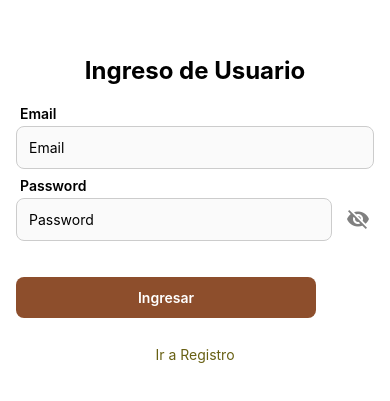
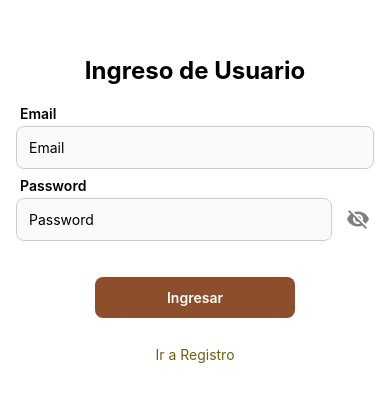
Before and after one commit to nespidev/proyecto-des-app, a React Native app: screen /Home in a window 390 px wide. Shown: the part 213-614 px from the top of the page. Built offline with nearby package versions, Linux system fonts and the light colour scheme.

Commit message:
centrado boton login

```diff
--- a/app/auth/screens/login.tsx
+++ b/app/auth/screens/login.tsx
@@ -80,7 +80,7 @@ export default function Login() {
                 </View>
                 {errors.password && touched.password && <Text style={styles.error}>{errors.password}</Text>}
 
-                <View style={{ marginTop: 20 }}>
+                <View style={{ marginTop: 20 , alignItems: 'center' }}>
                   {loading ? (
                     <ActivityIndicator size="large" color="#F87018" />
                   ) : (
```
